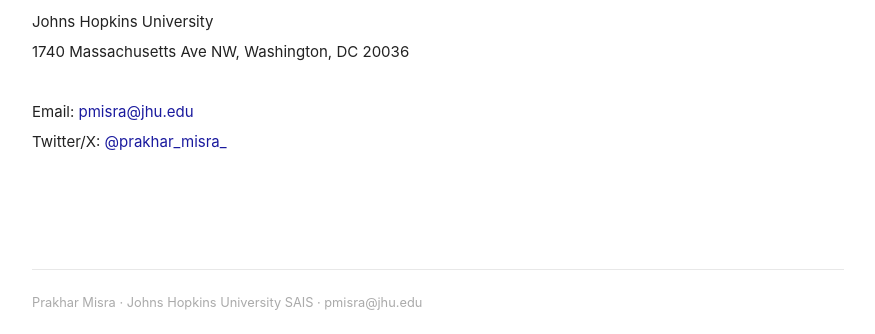
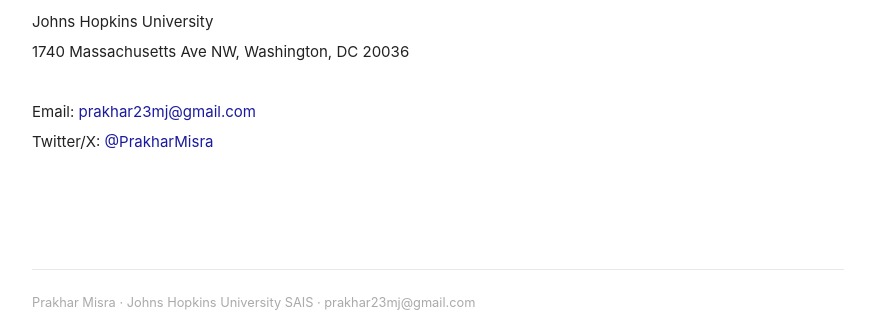
Before and after one commit to pmisra123/pmisra123.github.io, a Jekyll site: the page built from index.md, in a window 1280 px wide and 900 px high, scrolled down 7072 px. Shown: the part 563-897 px from the top of the window, without its empty margins (202-1077 px from the left). Built offline with Jekyll 4.4.1, drawn with Linux system fonts in a browser that asks for light colours.

Commit message:
Update email and Twitter handle
Co-Authored-By: Claude Sonnet 4.6 <noreply@anthropic.com>

```diff
--- a/_layouts/default.html
+++ b/_layouts/default.html
@@ -31,7 +31,7 @@
     </main>
 
     <footer>
-      <p>Prakhar Misra &middot; Johns Hopkins University SAIS &middot; <a href="mailto:pmisra@jhu.edu">pmisra@jhu.edu</a></p>
+      <p>Prakhar Misra &middot; Johns Hopkins University SAIS &middot; <a href="mailto:prakhar23mj@gmail.com">prakhar23mj@gmail.com</a></p>
     </footer>
   </div>
 </body>
--- a/index.md
+++ b/index.md
@@ -16,8 +16,8 @@ layout: default
     <p>I am a Research Assistant to <a href="https://www.sais-jhu.edu/directory/devesh-kapur">Professor Devesh Kapur</a> (on a development history book) and to <a href="https://www.sais-jhu.edu/directory/yuen-yuen-ang">Professor Yuen Yuen Ang</a> (on <em>The Polytunity Project</em>). Before the Ph.D., I was a policy researcher and a Teach for India Fellow, with research contributions to state committees, the Reserve Bank of India, and the World Bank's World Development Report 2025.</p>
     <div class="about-links">
       <a href="/files/cv.pdf">CV</a>
-      <a href="mailto:pmisra@jhu.edu">Email</a>
-      <a href="https://twitter.com/prakhar_misra_" target="_blank">Twitter/X</a>
+      <a href="mailto:prakhar23mj@gmail.com">Email</a>
+      <a href="https://twitter.com/PrakharMisra" target="_blank">Twitter/X</a>
       <a href="https://scholar.google.com/citations?user=your_id" target="_blank">Google Scholar</a>
     </div>
   </div>
@@ -356,8 +356,8 @@ layout: default
   1740 Massachusetts Ave NW, Washington, DC 20036</p>
   <br>
   <p>
-    Email: <a href="mailto:pmisra@jhu.edu">pmisra@jhu.edu</a><br>
-    Twitter/X: <a href="https://twitter.com/prakhar_misra_" target="_blank">@prakhar_misra_</a>
+    Email: <a href="mailto:prakhar23mj@gmail.com">prakhar23mj@gmail.com</a><br>
+    Twitter/X: <a href="https://twitter.com/PrakharMisra" target="_blank">@PrakharMisra</a>
   </p>
 </div>
 </section>
```
